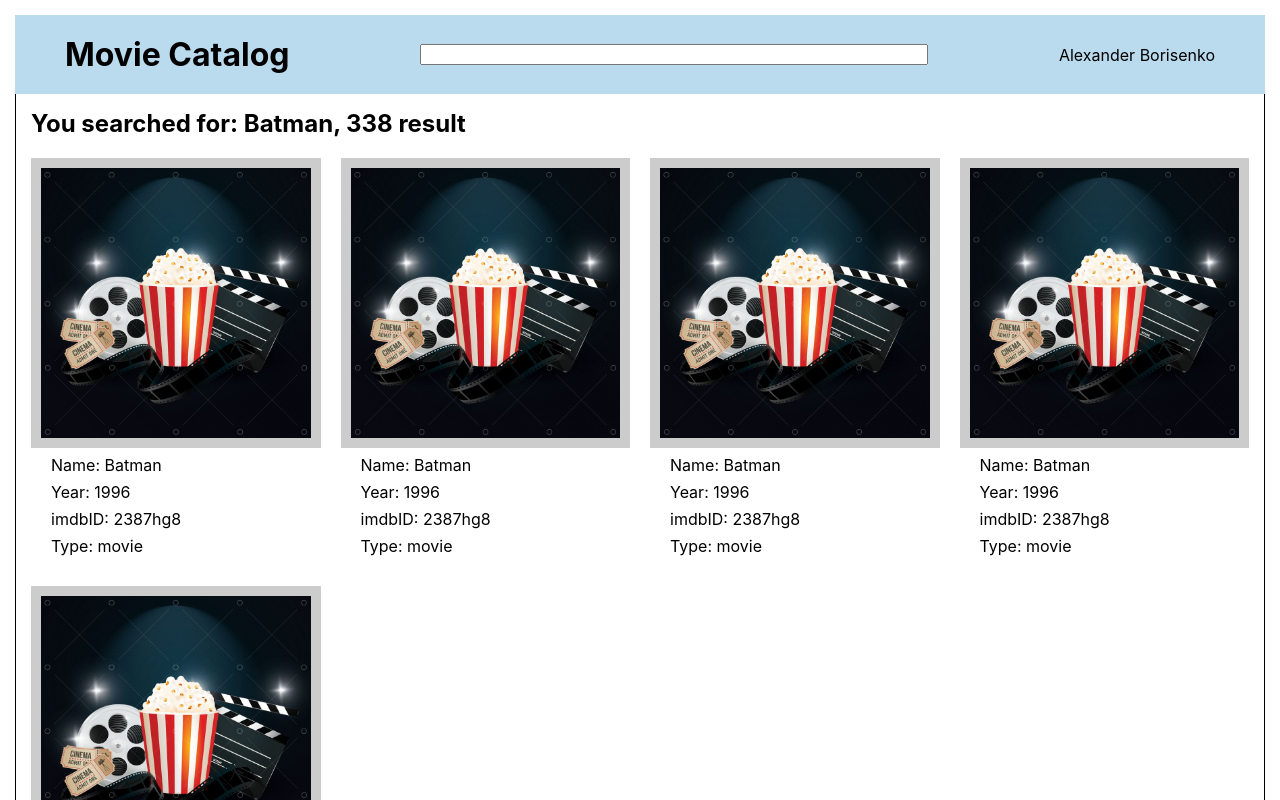
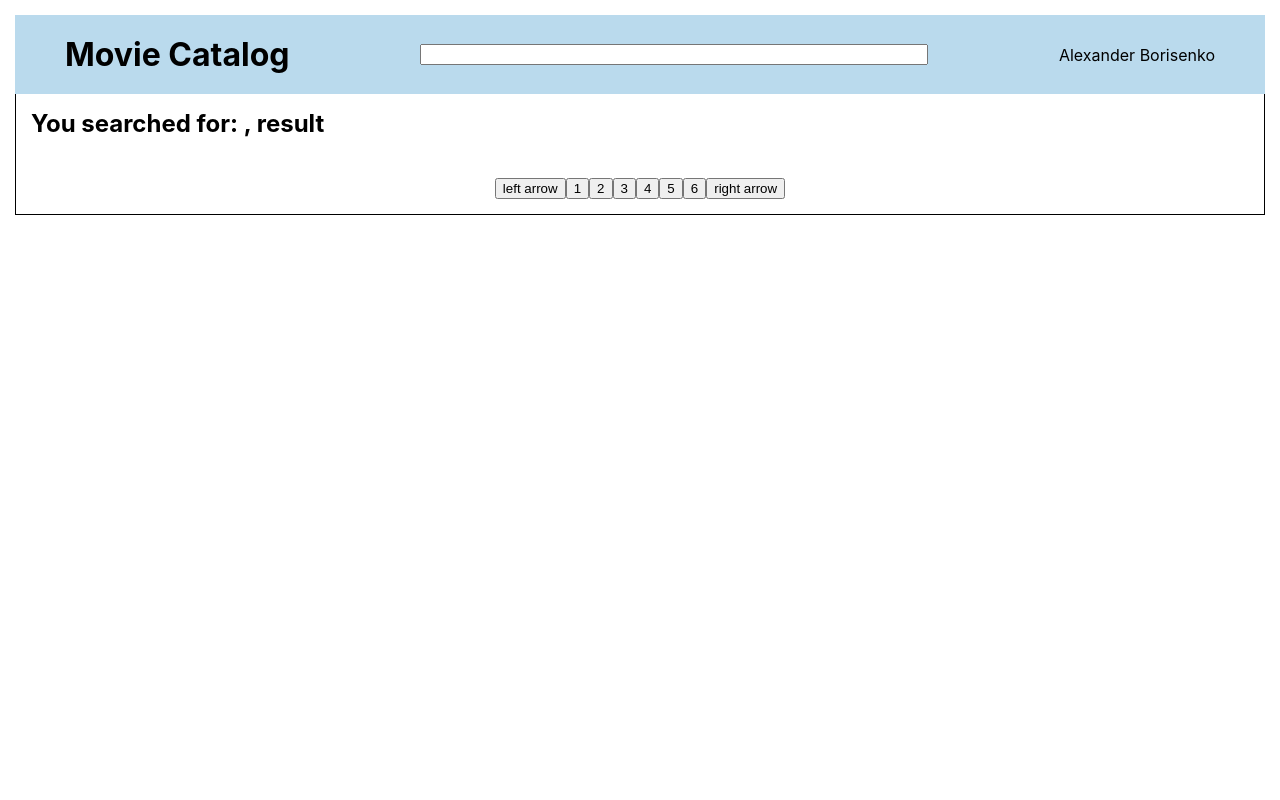
Before and after one commit to vvikota/test_react, a React (Create React App) app: page / in a window 1280 px wide. Shown: the top 800 px of the page. Built offline with nearby package versions, Linux system fonts and the light colour scheme.

Commit message:
integrate api

```diff
--- a/package.json
+++ b/package.json
@@ -6,6 +6,7 @@
     "@testing-library/jest-dom": "^5.16.4",
     "@testing-library/react": "^13.2.0",
     "@testing-library/user-event": "^13.5.0",
+    "axios": "^0.27.2",
     "node-sass": "^7.0.1",
     "react": "^18.1.0",
     "react-dom": "^18.1.0",
--- /dev/null
+++ b/src/api/axios.js
@@ -0,0 +1,21 @@
+import axios from "axios";
+
+const apiURL = "https://www.omdbapi.com";
+
+const instanceAPI = axios.create({
+  baseURL: apiURL,
+});
+
+const dataAPI = {
+
+  async getFilmsData(query) {
+    try {
+      const res = await instanceAPI.get(`?i=tt3896198&apikey=8523cbb8&s=${query}`);
+      return res.data;
+    } catch (error) {
+      return error
+    }
+  },
+};
+
+export default dataAPI;
--- a/src/components/App/App.jsx
+++ b/src/components/App/App.jsx
@@ -2,16 +2,31 @@ import style from "./index.module.scss";
 import Header from "../Header";
 import Cards from "../Cards/";
 import Pagination from "../Pagination/Pagination";
+import dataAPI from "../../api/axios";
+import { useState } from "react";
 
-const App = () => (
+const App = () => {
+  const [searchQuery, setSearchQuery] = useState("");
+  const [appData, seAppData] = useState(null)
+
+  const onChangeQuery = async ( value ) => {
+    setSearchQuery(value);
+
+    const response = await dataAPI.getFilmsData(value);
+    seAppData(response)
+
+  };
+
+  return (
     <div className={style.app}>
-    <Header />
+      <Header searchQuery={searchQuery} setSearchQuery={onChangeQuery} />
       <section className={style.content}>
-      <h2>You searched for: Batman, 338 result</h2>
-      <Cards />
+        <h2>You searched for: {searchQuery}, {appData?.totalResults} result</h2>
+        <Cards data={appData?.Search}/>
         <Pagination />
       </section>
     </div>
   );
+};
 
 export default App;
--- a/src/components/Cards/Cards.jsx
+++ b/src/components/Cards/Cards.jsx
@@ -1,67 +1,21 @@
 import style from "./index.module.scss";
 import default_img from "../../assets/images/film.jpeg";
 
-const Cards = () => (
+const Cards = ({ data }) => (
   <div className={style.CardsContainer}>
-
-    <div className={style.card}>
-      <div className={style.imgWrapper}>
-        <img src={default_img} alt="pic" />
+    {data?.map(item => (
+      <div className={style.card} key={item.imdbID}>
+        <div className={style.imgWrapper}>
+          <img src={item.Poster !== "N/A"? item.Poster : default_img} alt="pic" />
+        </div>
+        <div className={style.description}>
+          <span>Name: {item.Title}</span>
+          <span>Year: {item.Year}</span>
+          <span>imdbID: {item.imdbID}</span>
+          <span>Type: {item.Type}</span>
+        </div>
       </div>
-      <div className={style.description}>
-        <span>Name: Batman</span>
-        <span>Year: 1996</span>
-        <span>imdbID: 2387hg8</span>
-        <span>Type: movie</span>
-      </div>
-    </div>
-    <div className={style.card}>
-      <div className={style.imgWrapper}>
-        <img src={default_img} alt="pic" />
-      </div>
-      <div className={style.description}>
-        <span>Name: Batman</span>
-        <span>Year: 1996</span>
-        <span>imdbID: 2387hg8</span>
-        <span>Type: movie</span>
-      </div>
-    </div>
-    <div className={style.card}>
-      <div className={style.imgWrapper}>
-        <img src={default_img} alt="pic" />
-      </div>
-      <div className={style.description}>
-        <span>Name: Batman</span>
-        <span>Year: 1996</span>
-        <span>imdbID: 2387hg8</span>
-        <span>Type: movie</span>
-      </div>
-    </div>
-    <div className={style.card}>
-      <div className={style.imgWrapper}>
-        <img src={default_img} alt="pic" />
-      </div>
-      <div className={style.description}>
-        <span>Name: Batman</span>
-        <span>Year: 1996</span>
-        <span>imdbID: 2387hg8</span>
-        <span>Type: movie</span>
-      </div>
-    </div>
-    <div className={style.card}>
-      <div className={style.imgWrapper}>
-        <img src={default_img} alt="pic" />
-      </div>
-      <div className={style.description}>
-        <span>Name: Batman</span>
-        <span>Year: 1996</span>
-        <span>imdbID: 2387hg8</span>
-        <span>Type: movie</span>
-      </div>
-    </div>
-
-
-
+    ))}
   </div>
 );
 
--- a/src/components/Cards/index.module.scss
+++ b/src/components/Cards/index.module.scss
@@ -7,6 +7,7 @@
   & .card {
     display: flex;
     flex-direction: column;
+    justify-content: space-between;
     width: calc((100% - 60px) / 4);
     margin-right: 20px;
     margin-bottom: 30px;
--- a/src/components/Header/Header.jsx
+++ b/src/components/Header/Header.jsx
@@ -1,13 +1,21 @@
 import style from "./index.module.scss";
 
-const Header = () => (
+const Header = ({searchQuery, setSearchQuery}) => {
+
+
+  return (
     <header className={style.header}>
       <h1>Movie Catalog</h1>
-    <input type="text" />
+      <input
+        type="text"
+        onChange={(e) => setSearchQuery(e.target.value)}
+        value={searchQuery}
+      />
       <div className={style.user}>
         Alexander Borisenko
       </div>
     </header>
   );
+}
 
 export default Header;
```
Also changed, not shown: 1 other file (tests, documents, lock files or other folders). Lines whose indentation alone changed are shown as unchanged.
